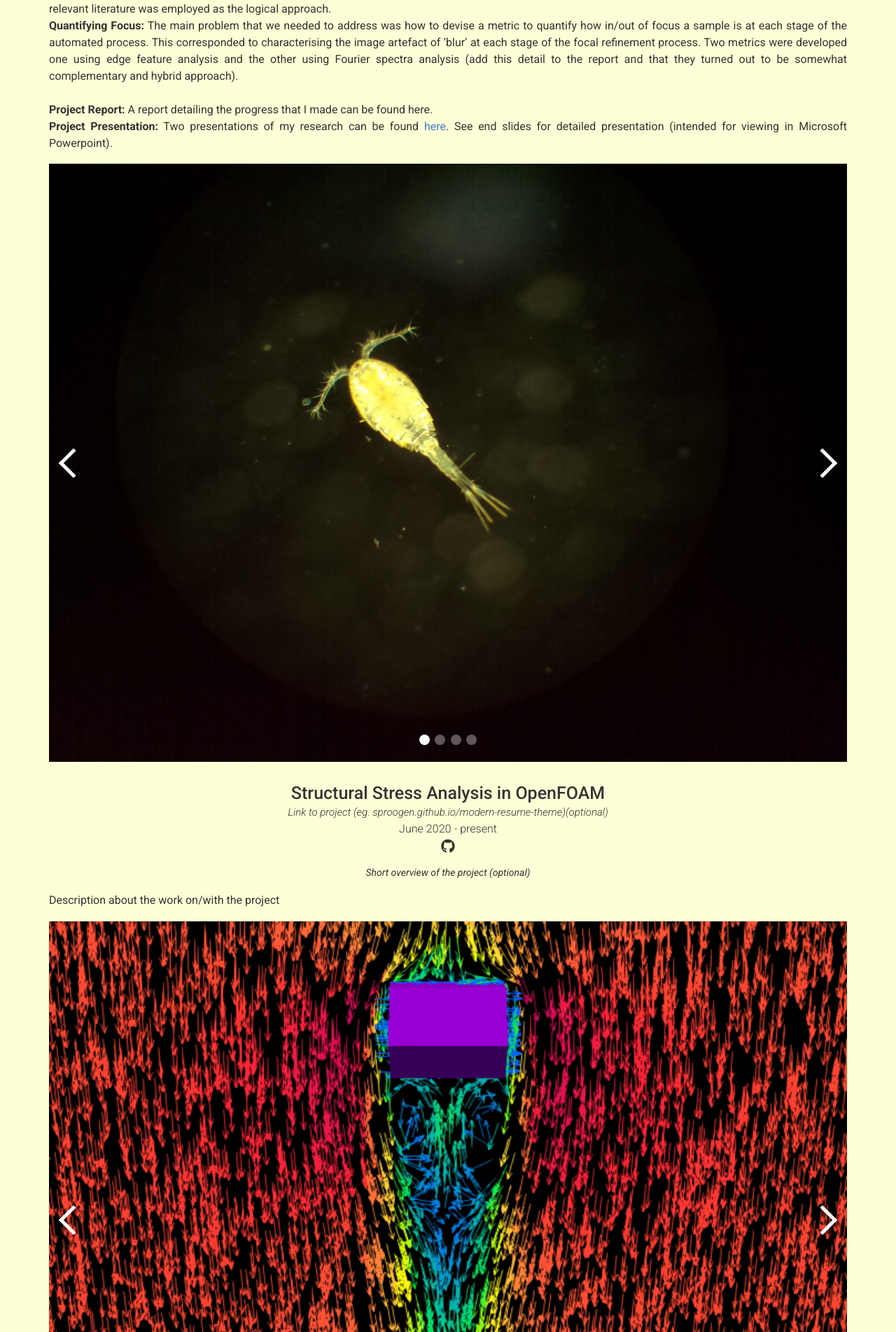
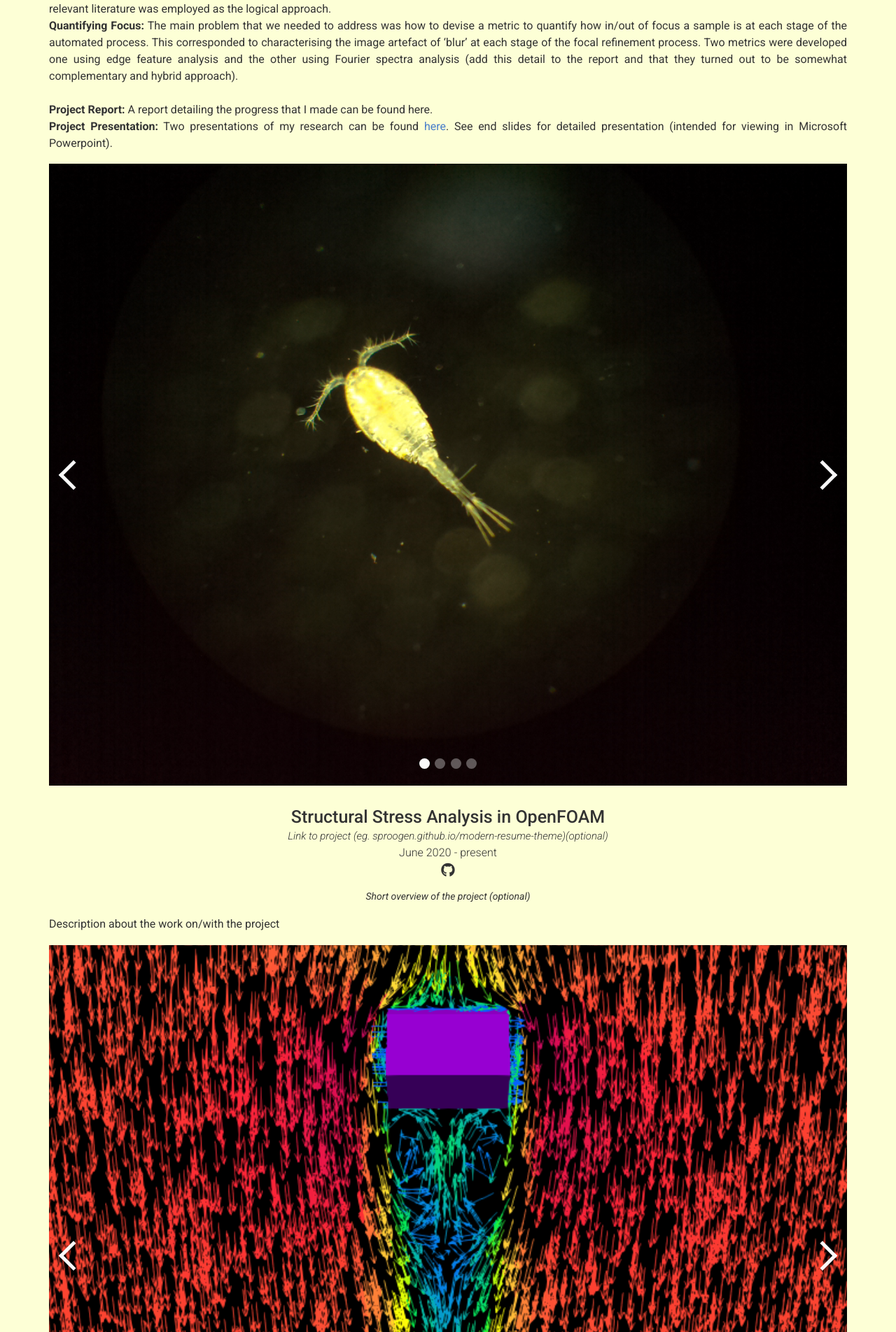
Before and after one commit to WilliamManley/WilliamManley.github.io, a Jekyll site: the page built from index.md, in a window 1280 px wide. Shown: the part 1553-3457 px from the top of the page at 70% size. Built offline with Jekyll 4.4.1, drawn with Linux system fonts in a browser that asks for light colours; nearby versions of some CDN libraries.

Commit message:
Attempting multiple project carousels

```diff
--- a/_includes/projects.html
+++ b/_includes/projects.html
@@ -5,11 +5,11 @@
      {% assign i = i | plus: 1 %}
      {% if i == 1 %}
         {% include {{ project.layout | default: 'left' | append: ".html" }} item=project %}
-        {% include carousel1.html height="75" unit="%" duration="1000000" %}
+        {% include carousel1.html height="78" unit="%" duration="1000000" %}
      {% endif %}
      {% if i == 2 %}
         {% include {{ project.layout | default: 'left' | append: ".html" }} item=project %}
-        {% include carousel2.html height="75" unit="%" duration="1000000" %}
+        {% include carousel2.html height="78" unit="%" duration="1000000" %}
      {% endif %}
   {% endfor %}
 </div>
```
